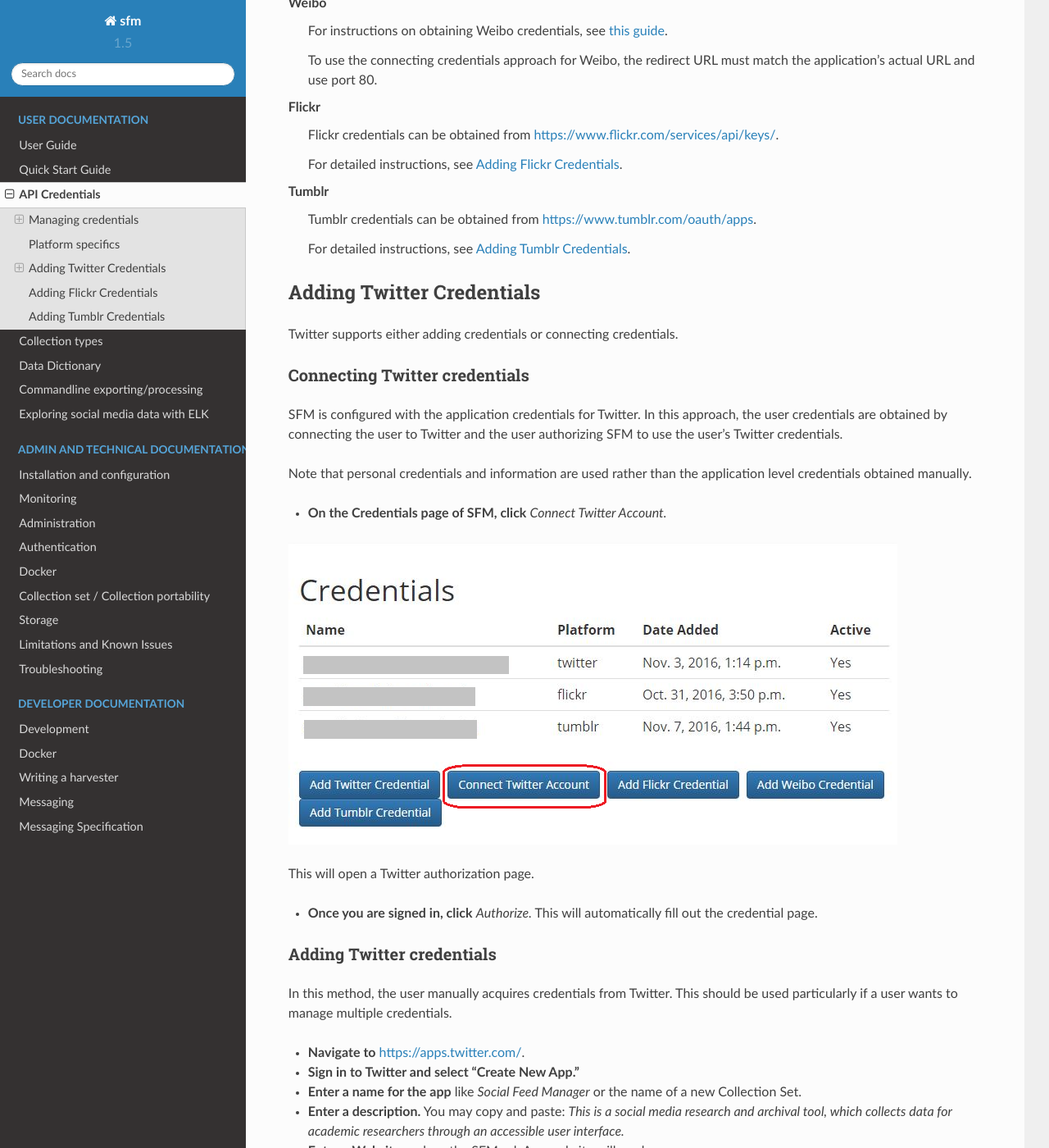
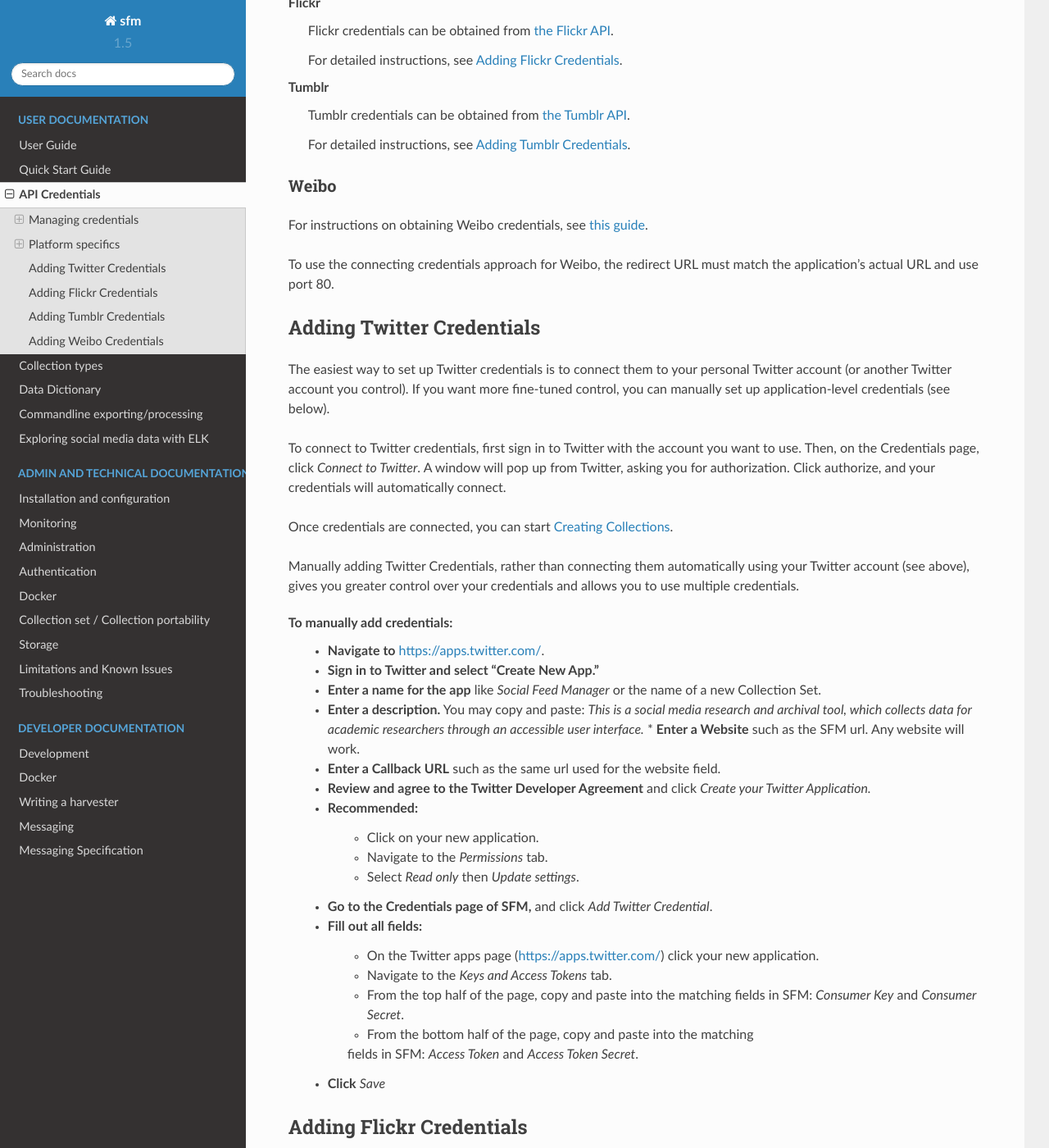
Before and after one commit to gwu-libraries/sfm-ui, a Sphinx documentation site: the page built from docs/credentials.rst, in a window 1280 px wide and 1400 px high, scrolled down 1237 px. Shown: the whole window at 82% size. Built offline with Sphinx 7.4.7 and the Read the Docs theme 2.0.0, drawn with Linux system fonts in a browser that asks for light colours; some of the changed text lies outside the part shown.

Commit message:
refs #693 reformatting and moved credential expl.

```diff
--- a/docs/credentials.rst
+++ b/docs/credentials.rst
@@ -56,34 +56,35 @@
 --------------------
 
 Twitter
-    Twitter credentials can be obtained from `https://apps.twitter.com/
-    <https://apps.twitter.com/>`_.
+  Twitter credentials can be obtained from `the Twitter API
+  <https://apps.twitter.com/>`_.
 
-    For detailed instructions, see :ref:`twitter-credentials`.
+  For detailed instructions, see :ref:`twitter-credentials`.
 
-    It is recommended to change the application permissions to read-only.  You
-    *must* provide a callback URL, but the URL you provide doesn't matter.
+  It is recommended to change the application permissions to read-only.  You
+  *must* provide a callback URL, but the URL you provide doesn't matter.
+
+Flickr
+  Flickr credentials can be obtained from
+  `the Flickr API
+  <https://www.flickr.com/services/api/keys/>`_.
+
+  For detailed instructions, see :ref:`flickr-credentials`.
+
+Tumblr
+  Tumblr credentials can be obtained from
+  `the Tumblr API <https://www.tumblr.com/oauth/apps>`_.
+
+  For detailed instructions, see :ref:`tumblr-credentials`.
+
 
 Weibo
-    For instructions on obtaining Weibo credentials, see `this guide
-    <http://gwu-libraries.github.io/sfm-ui/posts/2016-04-26-weibo-api-guide>`_.
+^^^^^
+For instructions on obtaining Weibo credentials, see `this guide
+<http://gwu-libraries.github.io/sfm-ui/posts/2016-04-26-weibo-api-guide>`_.
 
-    To use the connecting credentials approach for Weibo, the redirect URL must
-    match the application's actual URL and use port 80.
-
-Flickr
-    Flickr credentials can be obtained from
-    `https://www.flickr.com/services/api/keys/
-    <https://www.flickr.com/services/api/keys/>`_.
-
-    For detailed instructions, see :ref:`flickr-credentials`.
-
-Tumblr
-    Tumblr credentials can be obtained from
-    `https://www.tumblr.com/oauth/apps <https://www.tumblr.com/oauth/apps>`_.
-
-    For detailed instructions, see :ref:`tumblr-credentials`.
-
+To use the connecting credentials approach for Weibo, the redirect URL must
+match the application's actual URL and use port 80.
 
 .. _twitter-credentials:
 
@@ -91,68 +92,49 @@
 Adding Twitter Credentials
 --------------------------
 
-Twitter supports either adding credentials or connecting credentials.
 
-Connecting Twitter credentials
-^^^^^^^^^^^^^^^^^^^^^^^^^^^^^^
+The easiest way to set up Twitter credentials is to connect them to your
+personal Twitter account (or another Twitter account you control). If you want
+more fine-tuned control, you can manually set up application-level credentials
+(see below).
 
-SFM is configured with the application credentials for Twitter. In this approach,
-the user credentials are obtained by connecting the user to Twitter and the user
-authorizing SFM to use the user's Twitter credentials.
+To connect to Twitter credentials, first sign in to Twitter with the account you
+want to use. Then, on the Credentials page, click *Connect to Twitter*. A
+window will pop up from Twitter, asking you for authorization. Click authorize,
+and your credentials will automatically connect.
 
-Note that personal credentials and information are used rather than the
-application level credentials obtained manually.
+Once credentials are connected, you can start :ref:`guide-creating-collections`.
 
-* **On the Credentials page of SFM, click** *Connect Twitter Account.*
+Manually adding Twitter Credentials, rather than connecting them automatically
+using your Twitter account (see above), gives you greater control over your
+credentials and allows you to use multiple credentials.
 
-.. image:: images/credentials/Twitter-connect.png
-
-This will open a Twitter authorization page.
-
-* **Once you are signed in, click** *Authorize.* This will automatically fill
-  out the credential page.
-
-Adding Twitter credentials
-^^^^^^^^^^^^^^^^^^^^^^^^^^
-
-In this method, the user manually acquires credentials from Twitter. This should be
-used particularly if a user wants to manage multiple credentials.
-
-* **Navigate to** https://apps.twitter.com/.
-
-* **Sign in to Twitter and select "Create New App."**
-
-* **Enter a name for the app** like *Social Feed Manager* or the name of a new
-  Collection Set.
-
-* **Enter a description.** You may copy and paste:
-  *This is a social media research and archival tool, which collects data for
-  academic researchers through an accessible user interface.*
-
-* **Enter a Website** such as the SFM url. Any website will work.
-
-* **Enter a Callback URL** such as the same url used for the website field.
-
-* **Review and agree to the Twitter Developer Agreement** and click *Create your Twitter
-  Application.*
-
-* Recommended:
-    * Click on your new application.
-    * Navigate to the *Permissions* tab.
-    * Select *Read only* then *Update settings*.
-
-* **Go to the Credentials page of SFM,** and click *Add Twitter Credential*.
-
-* Fill out all fields:
-    * On the Twitter apps page (https://apps.twitter.com/) click your new
-      application.
-    * Navigate to the *Keys and Access Tokens* tab.
-    * From the top half of the page, copy and paste into the matching fields
-      in SFM: *Consumer Key* and *Consumer Secret*.
-    * From the bottom half of the page, copy and paste into the matching
+To manually add credentials:
+  * **Navigate to** https://apps.twitter.com/.
+  * **Sign in to Twitter and select "Create New App."**
+  * **Enter a name for the app** like *Social Feed Manager* or the name of a new
+    Collection Set.
+  * **Enter a description.** You may copy and paste:
+    *This is a social media research and archival tool, which collects data for
+    academic researchers through an accessible user interface.*
+    * **Enter a Website** such as the SFM url. Any website will work.
+  * **Enter a Callback URL** such as the same url used for the website field.
+  * **Review and agree to the Twitter Developer Agreement** and click *Create
+    your Twitter Application.*
+  * Recommended:
+      * Click on your new application.
+      * Navigate to the *Permissions* tab.
+      * Select *Read only* then *Update settings*.
+  * **Go to the Credentials page of SFM,** and click *Add Twitter Credential*.
+  * Fill out all fields:
+      * On the Twitter apps page (https://apps.twitter.com/) click your new
+        application.
+      * Navigate to the *Keys and Access Tokens* tab.
+      * From the top half of the page, copy and paste into the matching fields
+        in SFM: *Consumer Key* and *Consumer Secret*.
+      * From the bottom half of the page, copy and paste into the matching
       fields in SFM: *Access Token* and *Access Token Secret*.
-
-* **Click** *Save*
+  * **Click** *Save*
 
 .. _flickr-credentials:
 
@@ -194,3 +176,15 @@
   * **Click** *Register*
   * **Navigate to the SFM Credentials page** and click *Add Tumblr Credential*
   * **Enter the OAuth Consumer Key** in the API key field and save.
+
+
+.. _weibo-credentials:
+
+------------------------
+Adding Weibo Credentials
+------------------------
+For instructions on obtaining Weibo credentials, see `this guide
+<http://gwu-libraries.github.io/sfm-ui/posts/2016-04-26-weibo-api-guide>`_.
+
+To use the connecting credentials approach for Weibo, the redirect URL must
+match the application's actual URL and use port 80.
--- a/docs/userguide.rst
+++ b/docs/userguide.rst
@@ -10,8 +10,9 @@
 This guide is for users who are using SFM to collect. If you're an administrator
 trying to set up SFM for your institution, see :ref:`admin-documentation`.
 
+-----
 Guide
-^^^^^
+-----
 
 | `Getting Started`_
 | `What is SFM used for?`_
@@ -148,122 +149,15 @@
 For more information about platform-specific policies, consult the documentation
 for each social media platform's API.
 
-:ref:`guide-twitter-credentials`
+:ref:`twitter-credentials`
 
-:ref:`guide-flickr-credentials`
+:ref:`flickr-credentials`
 
-:ref:`guide-tumblr-credentials`
+:ref:`tumblr-credentials`
 
-:ref:`guide-weibo-credentials`
+:ref:`weibo-credentials`
 
 
-
-.. _guide-twitter-credentials:
-
-Twitter Credentials
-^^^^^^^^^^^^^^^^^^^
-
-The easiest way to set up Twitter credentials is to connect them to your
-personal Twitter account (or another Twitter account you control). If you want
-more fine-tuned control, you can manually set up application-level credentials
-(see below).
-
-To connect to Twitter credentials, first sign in to Twitter with the account you
-want to use. Then, on the Credentials page, click *Connect to Twitter*. A
-window will pop up from Twitter, asking you for authorization. Click authorize,
-and your credentials will automatically connect.
-
-Once credentials are connected, you can start :ref:`guide-creating-collections`.
-
-.. _guide-manual-twitter-credentials:
-
-Manually Adding Twitter Credentials
------------------------------------
-
-Manually adding Twitter Credentials, rather than connecting them automatically
-using your Twitter account (see above), gives you greater control over your
-credentials and allows you to use multiple credentials.
-
-To manually add credentials:
-  * **Navigate to** https://apps.twitter.com/.
-
-  * **Sign in to Twitter and select "Create New App."**
-
-  * **Enter a name for the app** like *Social Feed Manager* or the name of a new
-    Collection Set.
-  * **Enter a description.** You may copy and paste:
-    *This is a social media research and archival tool, which collects data for
-    academic researchers through an accessible user interface.*
-  * **Enter a Website** such as the SFM url. Any website will work.
-  * **Enter a Callback URL** such as the same url used for the website field.
-  * **Review and agree to the Twitter Developer Agreement** and click *Create your Twitter
-    Application.*
-  * Recommended:
-      * Click on your new application.
-      * Navigate to the *Permissions* tab.
-      * Select *Read only* then *Update settings*.
-  * **Go to the Credentials page of SFM,** and click *Add Twitter Credential*.
-  * Fill out all fields:
-      * On the Twitter apps page (https://apps.twitter.com/) click your new
-        application.
-      * Navigate to the *Keys and Access Tokens* tab.
-      * From the top half of the page, copy and paste into the matching fields
-        in SFM: *Consumer Key* and *Consumer Secret*.
-      * From the bottom half of the page, copy and paste into the matching
-        fields in SFM: *Access Token* and *Access Token Secret*.
-  * **Click** *Save*
-Once credentials are connected, you can start :ref:`guide-creating-collections`.
-
-.. _guide-flickr-credentials:
-
-Flickr Credentials
-^^^^^^^^^^^^^^^^^^
-
-* **Navigate to** https://www.flickr.com/services/api/keys/.
-* **Sign in to your Yahoo! account.**
-* **Click** *Get Another Key*
-* **Choose** *Apply for a Non-commercial key,* which is for API users that are
-  not charging a fee.
-* **Enter an Application Name** like *Social Feed Manager*
-* **Enter Application Description** such as: *This is a social media research
-  and archival tool, which collects data for academic researchers through an
-  accessible user interface.*
-* **Check both checkboxes**
-* **Click** *Submit*
-* **Navigate to the SFM Credentials page** and click *Add Flicker Credential*
-* **Enter the Key and Secret** in the correct fields and save.
-Once credentials are connected, you can start :ref:`guide-creating-collections`.
-
-
-.. _guide-tumblr-credentials:
-
-Tumblr Credentials
-^^^^^^^^^^^^^^^^^^
-
-* **Navigate to** https://www.tumblr.com/oauth/apps/.
-* **Sign in to Tumblr.**
-* **Click** *Register Application*
-* **Enter an Application Name** like *Social Feed Manager*
-* **Enter a website** such as the SFM url
-* **Enter Application Description** such as: *This is a social media research
-  and archival tool, which collects data for academic researchers through an
-  accessible user interface.*
-* **Enter Administrative contact email.** You should use your own email.
-* **Enter default callback url,** the same url used for the website.
-* **Click** *Register*
-* **Navigate to the SFM Credentials page** and click *Add Tumblr Credential*
-* **Enter the OAuth Consumer Key** in the API key field and save.
-Once credentials are connected, you can start :ref:`guide-creating-collections`.
-
-
-
-.. _guide-weibo-credentials:
-
-Sina Weibo Credentials
-^^^^^^^^^^^^^^^^^^^^^^
-
-Still needed
-Once credentials are connected, you can start :ref:`guide-creating-collections`.
 
 
 .. _guide-creating-collections:
@@ -466,11 +360,10 @@
 
 Tumblr Blog Post collections harvest posts from a list of Tumblr blogs.
 
-**Seeds* are individual blogs for these collections. Blogs can be specified with
- or without the .tumblr.com extension.
+**Seeds** are individual blogs for these collections. Blogs can be specified with
+or without the .tumblr.com extension.
 
- See :ref:`guide-incremental-collecting` to decide whether or not to collect
- incrementally.
+See :ref:`guide-incremental-collecting` to decide whether or not to collect incrementally.
 
 See the :ref:`Collecting web resources` guidance below for deciding whether to
 collect image or web resources.
@@ -532,24 +425,25 @@
 including Excel (.xlsx) and Comma Separated Value (.csv) files, which can be
 loaded into spreadsheet or data analytic software.
 
-At the top of the individual collection, click *Export*.
+To export:
+  * At the top of the individual collection, click *Export*.
 
-Select the file type you want (.csv is recommended; .xlsx types will also be
-easily accessible).
+  * Select the file type you want (.csv is recommended; .xlsx types will also be
+    easily accessible).
 
-Select the export size you want, based on number of posts per file. Note that
-larger file sizes will take longer to download.
+  * Select the export size you want, based on number of posts per file. Note that
+    larger file sizes will take longer to download.
 
-Select Deduplicate if you only want one instance of every post. This will clean
-up your data, but will make the export take longer.
+  * Select Deduplicate if you only want one instance of every post. This will clean
+    up your data, but will make the export take longer.
 
-Item start date/end date allow you to define when you want data from, as
-embedded in each post.
+  * Item start date/end date allow you to define when you want data from, as
+    embedded in each post.
 
-Harvest start date/end date allow you to define when you want data from
-based on your harvest dates.
+  * Harvest start date/end date allow you to define when you want data from
+    based on your harvest dates.
 
-When you have the settings you want, click *Save*. At this point, you will be
-redirected to the export screen. When the export is complete, the files will
-appear for you to click on and download. You will receive an email as well when
-your export completes.
+  * When you have the settings you want, click *Save*. At this point, you will be
+    redirected to the export screen. When the export is complete, the files will
+    appear for you to click on and download. You will receive an email as well when
+    your export completes.
```
Also changed, not shown: other parts of docs/userguide.rst (+1 -1 lines).
